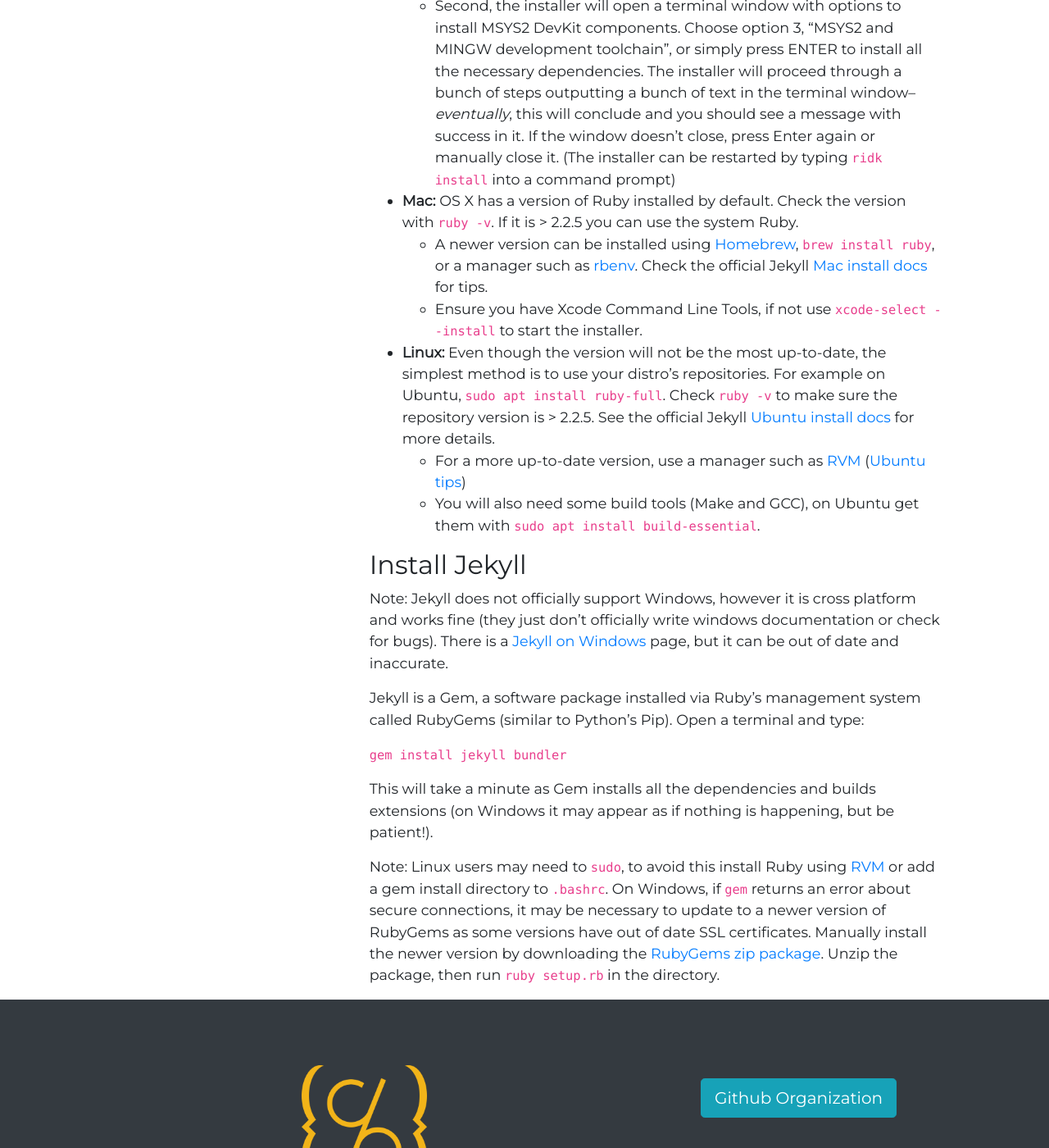
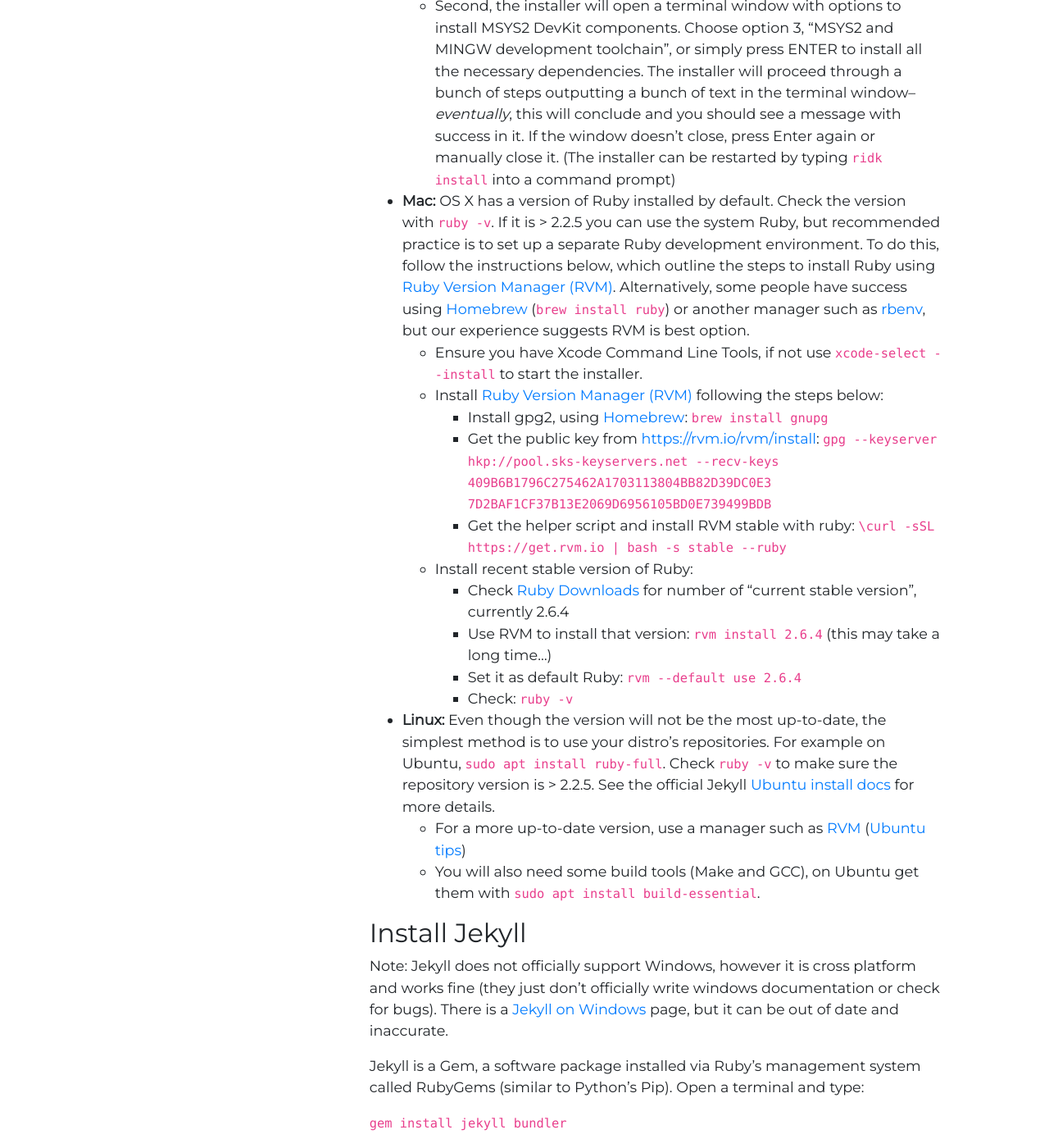
Before and after one commit to CollectionBuilder/collectionbuilder.github.io, a Jekyll site: the page built from _gh/environment.md, in a window 1280 px wide and 1400 px high, scrolled down 2250 px. Shown: the whole window at 82% size. Built offline with Jekyll 4.4.1, drawn with Linux system fonts in a browser that asks for light colours.

Commit message:
add more detail to ruby for mac

```diff
--- a/_includes/docs/environment.md
+++ b/_includes/docs/environment.md
@@ -47,9 +47,17 @@
 - **Windows:** Use [RubyInstaller for Windows](https://rubyinstaller.org/){:target="_blank"}.
     - First, [download](https://rubyinstaller.org/downloads/){:target="_blank"} the suggested stable version "WITH DEVKIT" (as of this writing, Ruby+Devkit 2.5.X (x64)) and double click to install. Use the install defaults, but make sure "Add Ruby executables to your PATH" is checked. On the final step, ensure the box to start the MSYS2 DevKit is checked.
     - Second, the installer will open a terminal window with options to install MSYS2 DevKit components. Choose option 3, "MSYS2 and MINGW development toolchain", or simply press ENTER to install all the necessary dependencies. The installer will proceed through a bunch of steps outputting a bunch of text in the terminal window--*eventually*, this will conclude and you should see a message with success in it. If the window doesn't close, press Enter again or manually close it. (The installer can be restarted by typing `ridk install` into a command prompt)
-- **Mac:** OS X has a version of Ruby installed by default. Check the version with `ruby -v`. If it is > 2.2.5 you can use the system Ruby.
-    - A newer version can be installed using [Homebrew](https://brew.sh/){:target="_blank"}, `brew install ruby`, or a manager such as [rbenv](https://github.com/rbenv/rbenv){:target="_blank"}. Check the official Jekyll [Mac install docs](https://jekyllrb.com/docs/installation/macos/){:target="_blank"} for tips.
+- **Mac:** OS X has a version of Ruby installed by default. Check the version with `ruby -v`. If it is > 2.2.5 you can use the system Ruby, but recommended practice is to set up a separate Ruby development environment. To do this, follow the instructions below, which outline the steps to install Ruby using [Ruby Version Manager (RVM)](https://rvm.io/){:target="_blank"}. Alternatively, some people have success using [Homebrew](https://brew.sh/){:target="_blank"} (`brew install ruby`) or another manager such as [rbenv](https://github.com/rbenv/rbenv){:target="_blank"}, but our experience suggests RVM is best option.
     - Ensure you have Xcode Command Line Tools, if not use `xcode-select --install` to start the installer.
+    - Install [Ruby Version Manager (RVM)](https://rvm.io/){:target="_blank"} following the steps below:
+        - Install gpg2, using [Homebrew](https://brew.sh/){:target="_blank"}: `brew install gnupg`
+        - Get the public key from [https://rvm.io/rvm/install](https://rvm.io/rvm/install){:target="_blank"}: `gpg --keyserver hkp://pool.sks-keyservers.net --recv-keys 409B6B1796C275462A1703113804BB82D39DC0E3 7D2BAF1CF37B13E2069D6956105BD0E739499BDB`
+        - Get the helper script and install RVM stable with ruby: `\curl -sSL https://get.rvm.io | bash -s stable --ruby`
+    - Install recent stable version of Ruby:
+        - Check [Ruby Downloads](https://www.ruby-lang.org/en/downloads/){:target="_blank"} for number of "current stable version", currently 2.6.4
+        - Use RVM to install that version: `rvm install 2.6.4` (this may take a long time...)
+        - Set it as default Ruby: `rvm --default use 2.6.4`
+        - Check: `ruby -v`
 - **Linux:** Even though the version will not be the most up-to-date, the simplest method is to use your distro's repositories. For example on Ubuntu, `sudo apt install ruby-full`. Check `ruby -v` to make sure the repository version is > 2.2.5. See the official Jekyll [Ubuntu install docs](https://jekyllrb.com/docs/installation/ubuntu/){:target="_blank"} for more details.
     - For a more up-to-date version, use a manager such as [RVM](http://rvm.io/){:target="_blank"} ([Ubuntu tips](https://evanwill.github.io/_drafts/notes/ruby-notes.html){:target="_blank"})
     - You will also need some build tools (Make and GCC), on Ubuntu get them with `sudo apt install build-essential`.
```
